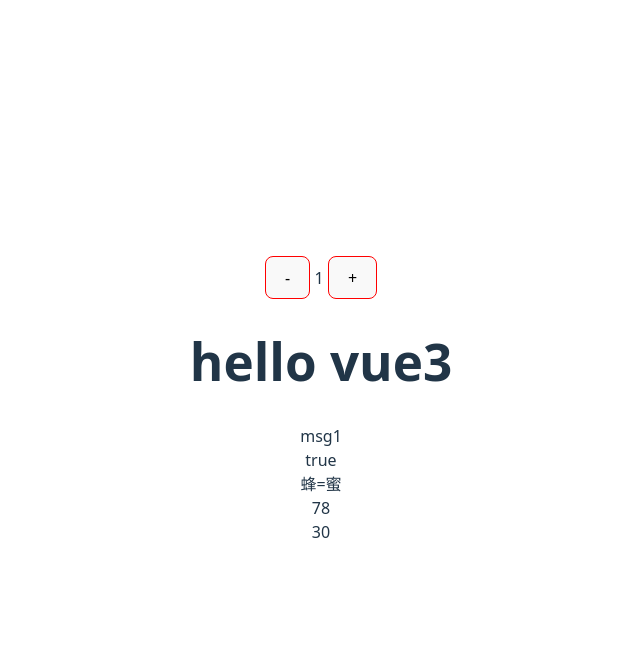
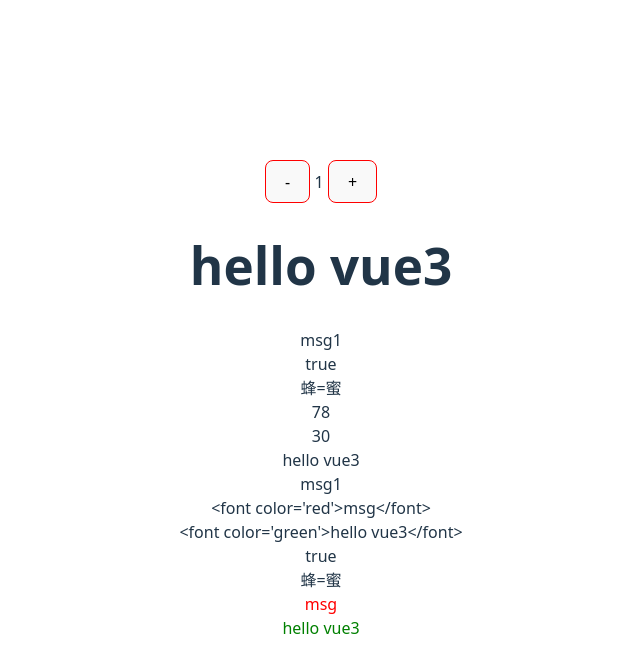
Before and after one commit to nfsp412/front_project, a Vue app in the folder VUE-demo/vite-project/: page / in a window 1280 px wide. Shown: the top 672 px of the page, without its empty margins (319-959 px from the left). Built offline with nearby package versions, Linux system fonts and the light colour scheme.

Commit message:
vue3+vite响应式编程 v-text&v-html

```diff
--- a/VUE-demo/vite-project/src/App.vue
+++ b/VUE-demo/vite-project/src/App.vue
@@ -26,6 +26,10 @@ function compute() {
   }
   return cnt;
 }
+
+// v-text和v-html
+let redMsg = "<font color='red'>msg</font>";
+let greenMsg = `<font color=\'green\'>${msg}</font>`;
 </script>
 
 <template>
@@ -40,6 +44,16 @@ function compute() {
     {{ bee.split(" ").reverse().join("=") }} <br />
     {{ compute() }} <br />
     {{ carts[0].price * carts[0].number }} <br />
+
+    <span v-text="msg"></span> <br />
+    <span v-text="getMsg()"></span> <br />
+    <!-- 无法识别html格式 -->
+    <span v-text="redMsg"></span><br />
+    <span v-text="greenMsg"></span> <br />
+    <span v-text="age >= 18 ? 'true' : 'false'"></span><br />
+    <span v-text="bee.split(' ').reverse().join('=')"></span><br />
+    <span v-html="redMsg"></span><br />
+    <span v-html="greenMsg"></span><br />
   </div>
 </template>
 
```
